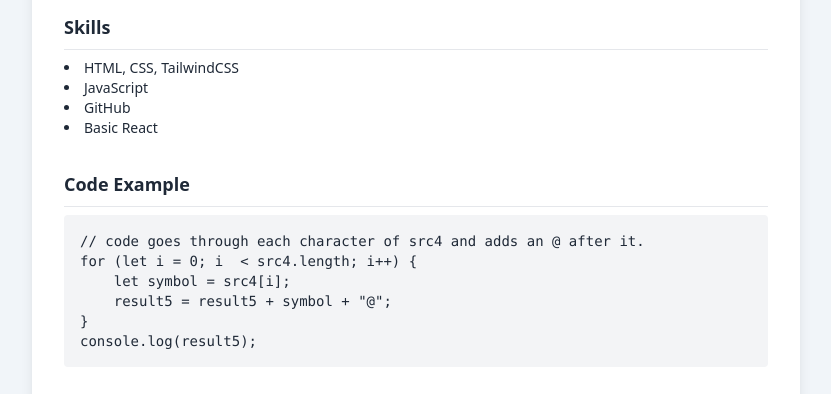
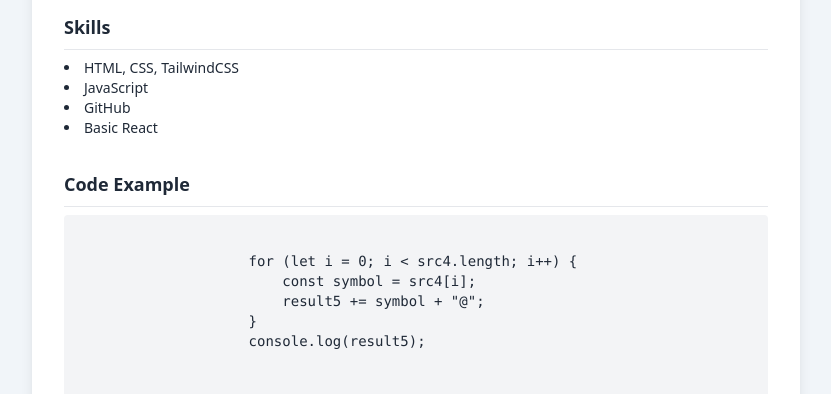
Before and after one commit to danadalabayevacom/rsschool-cv, a plain HTML site: page index.html in a window 1280 px wide. Shown: the part 558-952 px from the top of the page, without its empty margins (224-1055 px from the left). Drawn offline with nearby package versions, Linux system fonts and the light colour scheme.

Commit message:
fix:js code display

```diff
--- a/index.html
+++ b/index.html
@@ -77,21 +77,15 @@
 
             <div id="code-example">
                 <h2 class="text-lg font-semibold border-b pb-2 mb-2">Code Example</h2>
-                <pre class="bg-gray-100 p-4 rounded text-sm overflow-x-auto"><code>// code goes through each character of src4 and adds an @ after it.
-for (let i = 0; i  &lt src4.length; i++) {
-    let symbol = src4[i];
-    result5 = result5 + symbol + "@";
-}
-console.log(result5);</code></pre>
+                <pre class="bg-gray-100 p-4 rounded text-sm overflow-x-auto"><code class="language-js">
+                    for (let i = 0; i &lt; src4.length; i++) {
+                        const symbol = src4[i];
+                        result5 += symbol + "@";
+                    }
+                    console.log(result5);
+                </code>
+            </pre>
             </div>
-            <script>
-                for (let i = 0; i < src4.length; i++) {
-                    const symbol = src4[i];
-                    result5 += symbol + "@";
-                }
-                console.log(result5);
-            </script>
-
             <div id="education">
                 <h2 class="text-lg font-semibold border-b pb-2 mb-2">Education</h2>
                 <ul class="list-disc list-inside text-sm">
```
